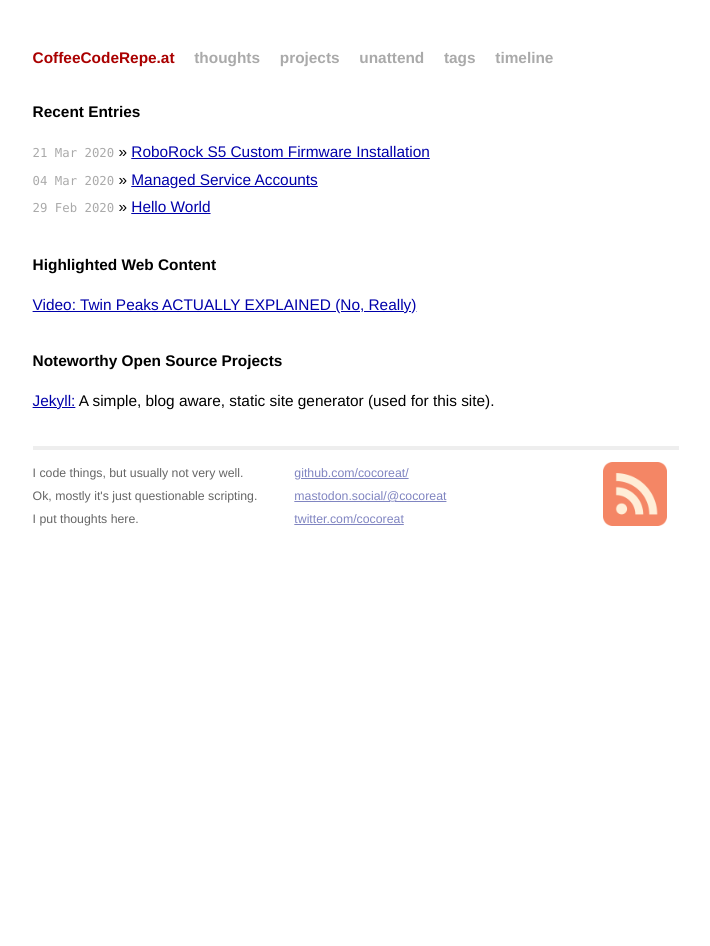
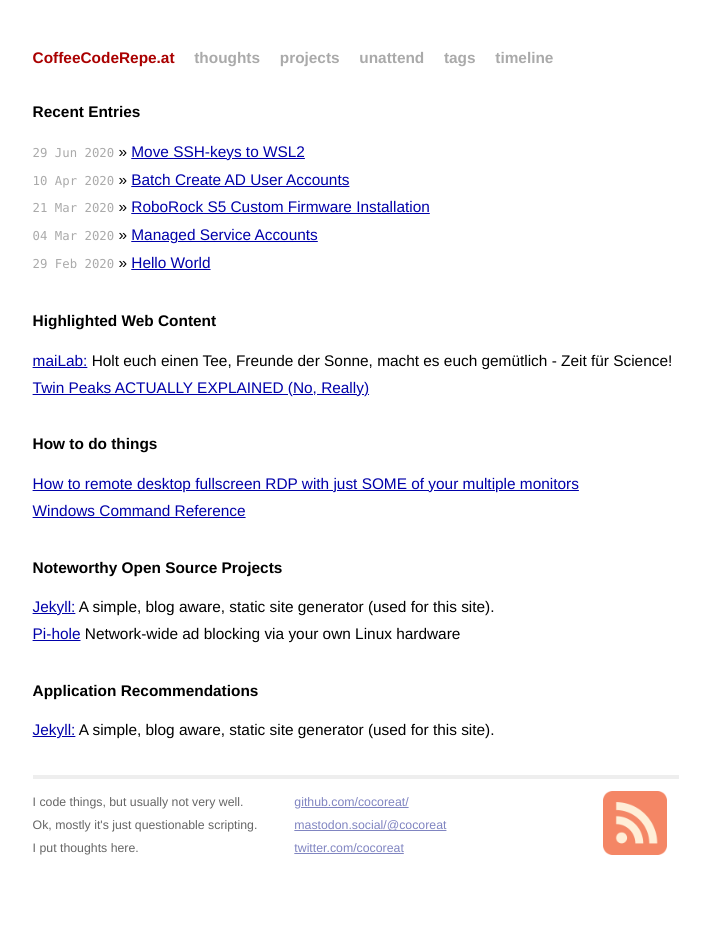
Before and after one commit to cocoreat/cocoreat.github.io, a Jekyll site: the page built from index.md, in a window 1280 px wide. Shown: the whole page, without its empty margins (284-994 px from the left). Built offline with Jekyll 4.4.1, drawn with Linux system fonts in a browser that asks for light colours.

Commit message:
added new posts

```diff
--- a/index.md
+++ b/index.md
@@ -13,11 +13,25 @@ title: CoffeeCodeRepe.at
 
   <h1>Highlighted Web Content</h1>
   <ul class="posts">
-    <li><a href="https://www.youtube.com/watch?v=7AYnF5hOhuM">Video: Twin Peaks ACTUALLY EXPLAINED (No, Really)</a></li>
+    <li><a href="https://www.microsoft.com/en-us/download/details.aspx?id=56846">maiLab:</a> Holt euch einen Tee, Freunde der Sonne, macht es euch gemütlich - Zeit für Science!</li>
+    <li><a href="https://www.youtube.com/watch?v=7AYnF5hOhuM">Twin Peaks ACTUALLY EXPLAINED (No, Really)</a></li>
+  </ul>
+
+  <h1>How to do things</h1>
+  <ul class="posts">
+    <li><a href="https://www.hanselman.com/blog/HowToRemoteDesktopFullscreenRDPWithJustSOMEOfYourMultipleMonitors.aspx">How to remote desktop fullscreen RDP with just SOME of your multiple monitors</a></li>
+    <li><a href="https://www.microsoft.com/en-us/download/details.aspx?id=56846">Windows Command Reference</a></li>
   </ul>
 
   <h1>Noteworthy Open Source Projects</h1>
   <ul class="posts">
+    <li><a href="http://github.com/jekyll/jekyll">Jekyll:</a> A simple, blog aware, static site generator (used for this site).</li>
+    <li><a href="https://github.com/pi-hole/pi-hole">Pi-hole</a> Network-wide ad blocking via your own Linux hardware</li>
+  </ul>
+
+  <h1>Application Recommendations</h1>
+  <ul class="posts">
     <li><a href="http://github.com/jekyll/jekyll/">Jekyll:</a> A simple, blog aware, static site generator (used for this site).</li>
   </ul>
+
 </div>
```
Also changed, not shown: _posts/2020-03-21-RoboRock-S5-Custom-Firmware-Installation.md (+7 -2 lines), _posts/2020-04-10-Batch-Create-AD-User-Accounts.md (added, +27 -0 lines), _posts/2020-06-29-Send-WOL-from-Linux.md (added, +26 -0 lines).
